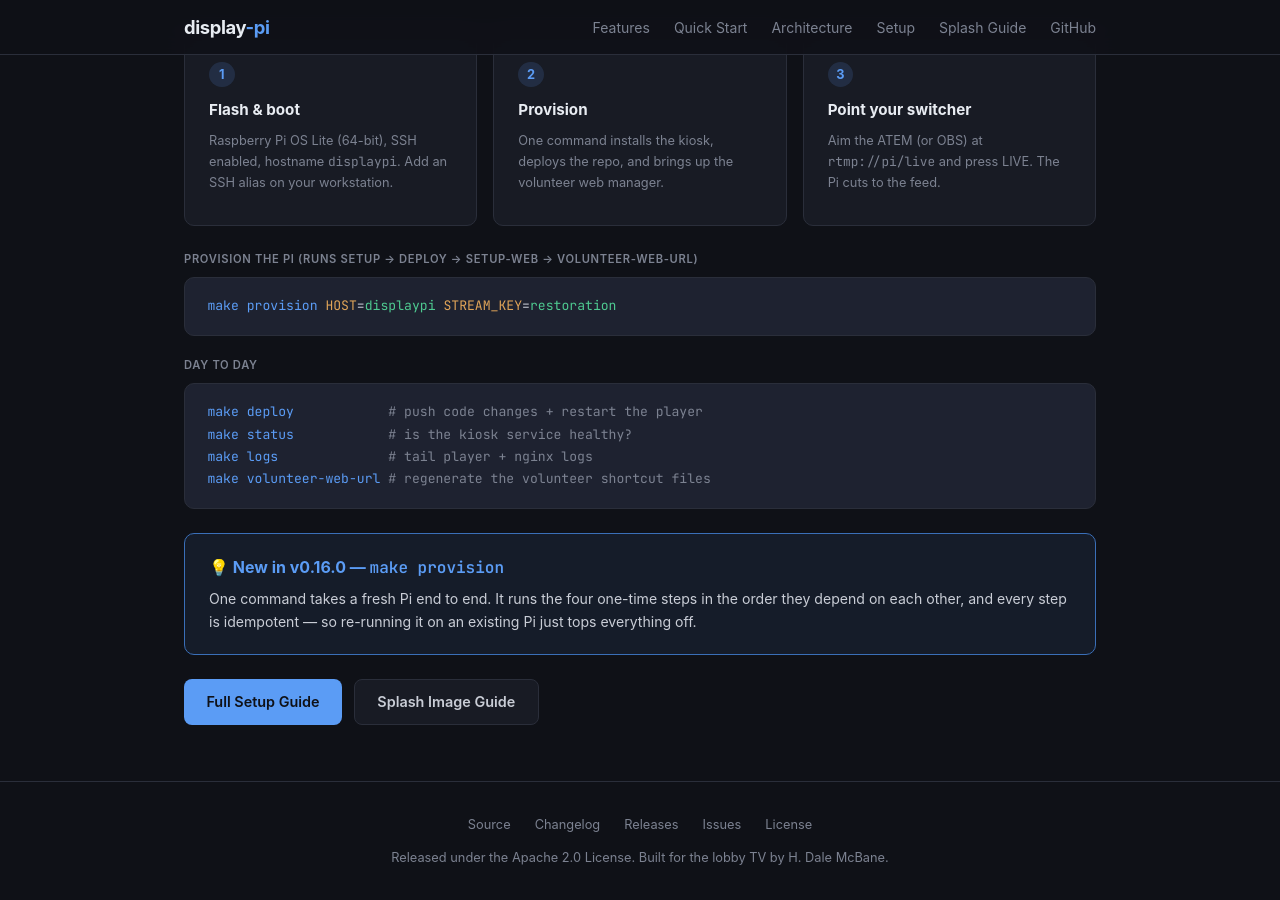
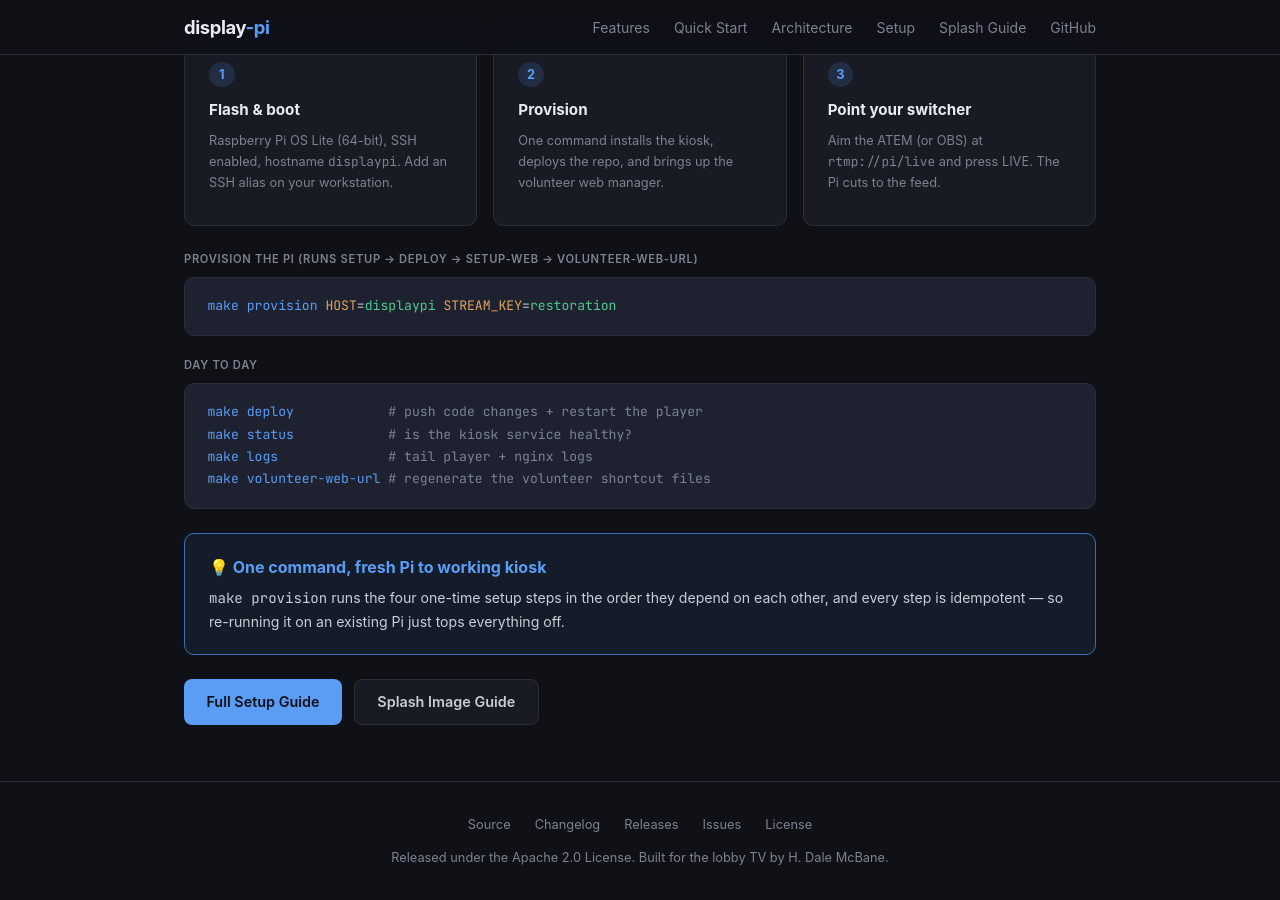
Before and after one commit to dmcbane/display-pi, a Jekyll site: the page built from docs/index.html, in a window 1280 px wide and 900 px high, scrolled down 1880 px. Built offline with Jekyll 4.4.1, drawn with Linux system fonts in a browser that asks for light colours.

Commit message:
docs(site): make quick-start callout version-agnostic
The callout no longer names a specific release, so it won't go stale on
version bumps. The hero badge still shows the current version.

Co-Authored-By: Claude Opus 4.8 (1M context) <noreply@anthropic.com>

```diff
--- a/docs/index.html
+++ b/docs/index.html
@@ -160,8 +160,8 @@ description: >-
   </div>
 
   <div class="callout">
-    <h3>&#128161; New in v0.16.0 — <code>make provision</code></h3>
-    <p>One command takes a fresh Pi end to end. It runs the four one-time steps in the order they depend on each other, and every step is idempotent — so re-running it on an existing Pi just tops everything off.</p>
+    <h3>&#128161; One command, fresh Pi to working kiosk</h3>
+    <p><code>make provision</code> runs the four one-time setup steps in the order they depend on each other, and every step is idempotent — so re-running it on an existing Pi just tops everything off.</p>
   </div>
 
   <div class="hero-buttons" style="justify-content:flex-start;">
```
